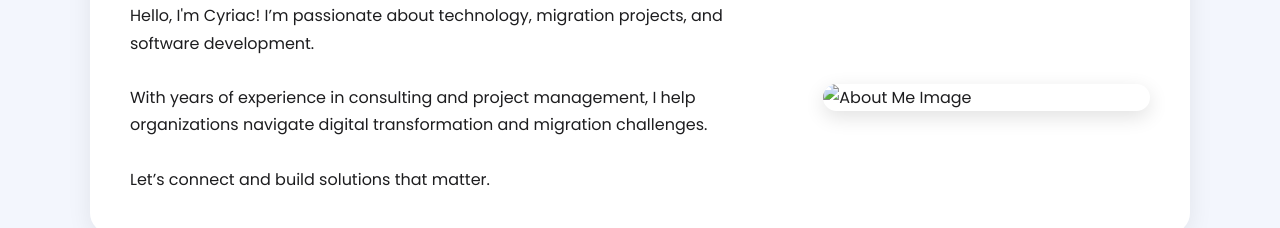
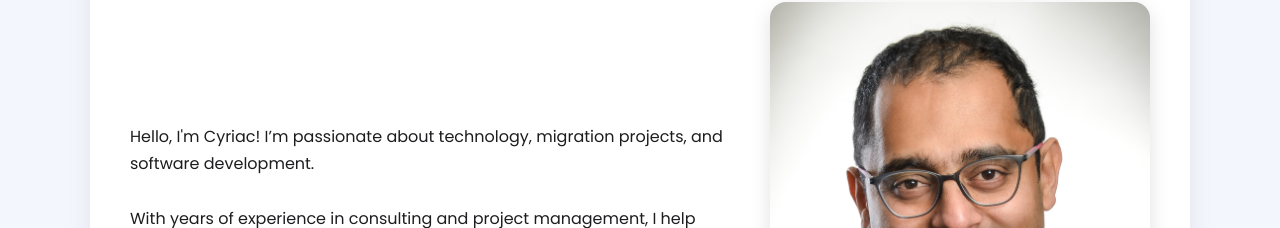
Before and after one commit to cyriacpanackal/migration, a plain HTML site: page index.html in a window 1280 px wide. Shown: the part 724-952 px from the top of the page. Drawn offline with Linux system fonts and the light colour scheme.

Commit message:
Update index.html

```diff
--- a/index.html
+++ b/index.html
@@ -209,7 +209,7 @@
           Let’s connect and build solutions that matter.
         </p>
       </div>
-      <img src="aboutpic.jpg" alt="About Me Image" />
+      <img src="profilepic.jpg" alt="About Me Image" />
     </div>
   </section>
 
```
